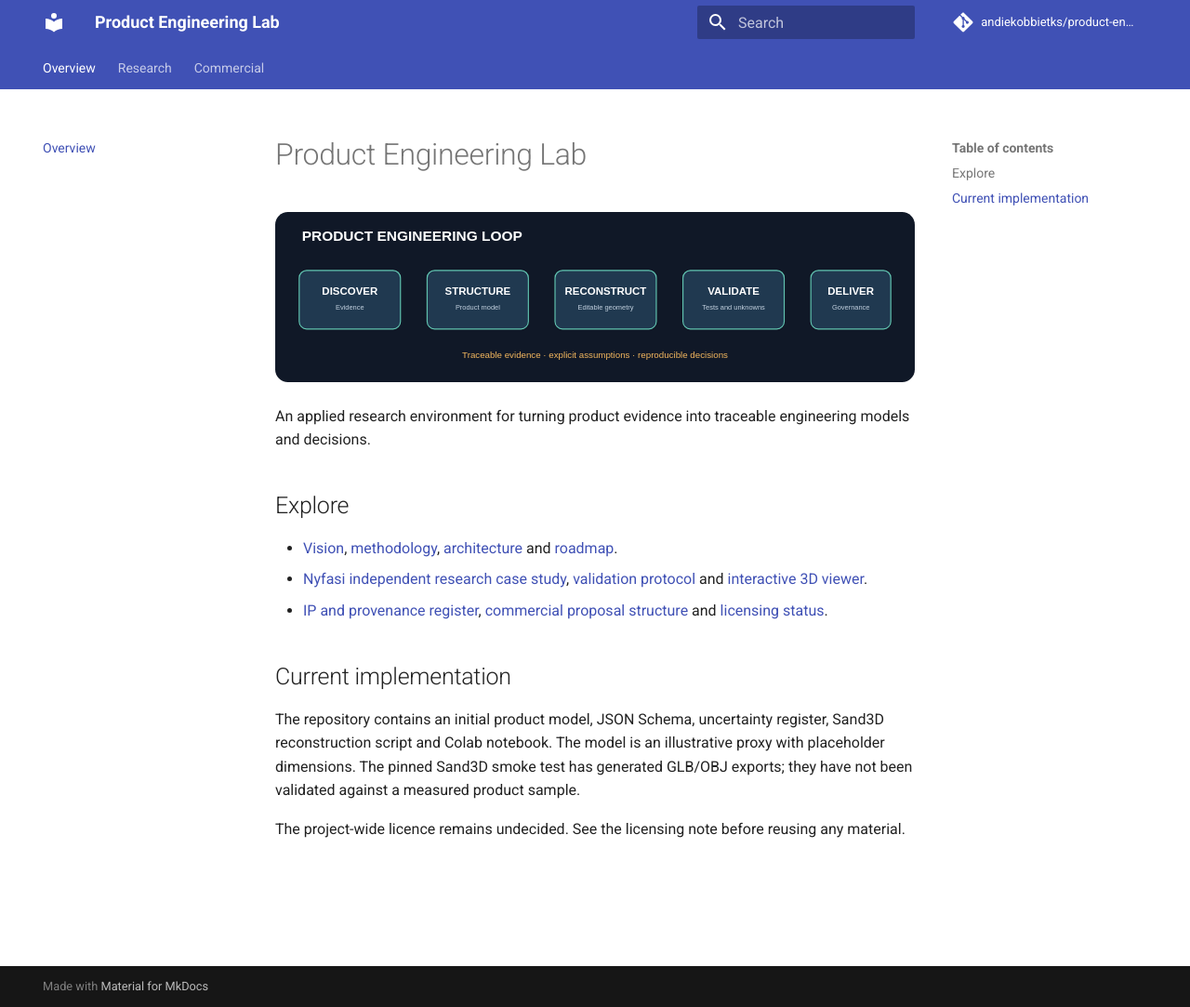
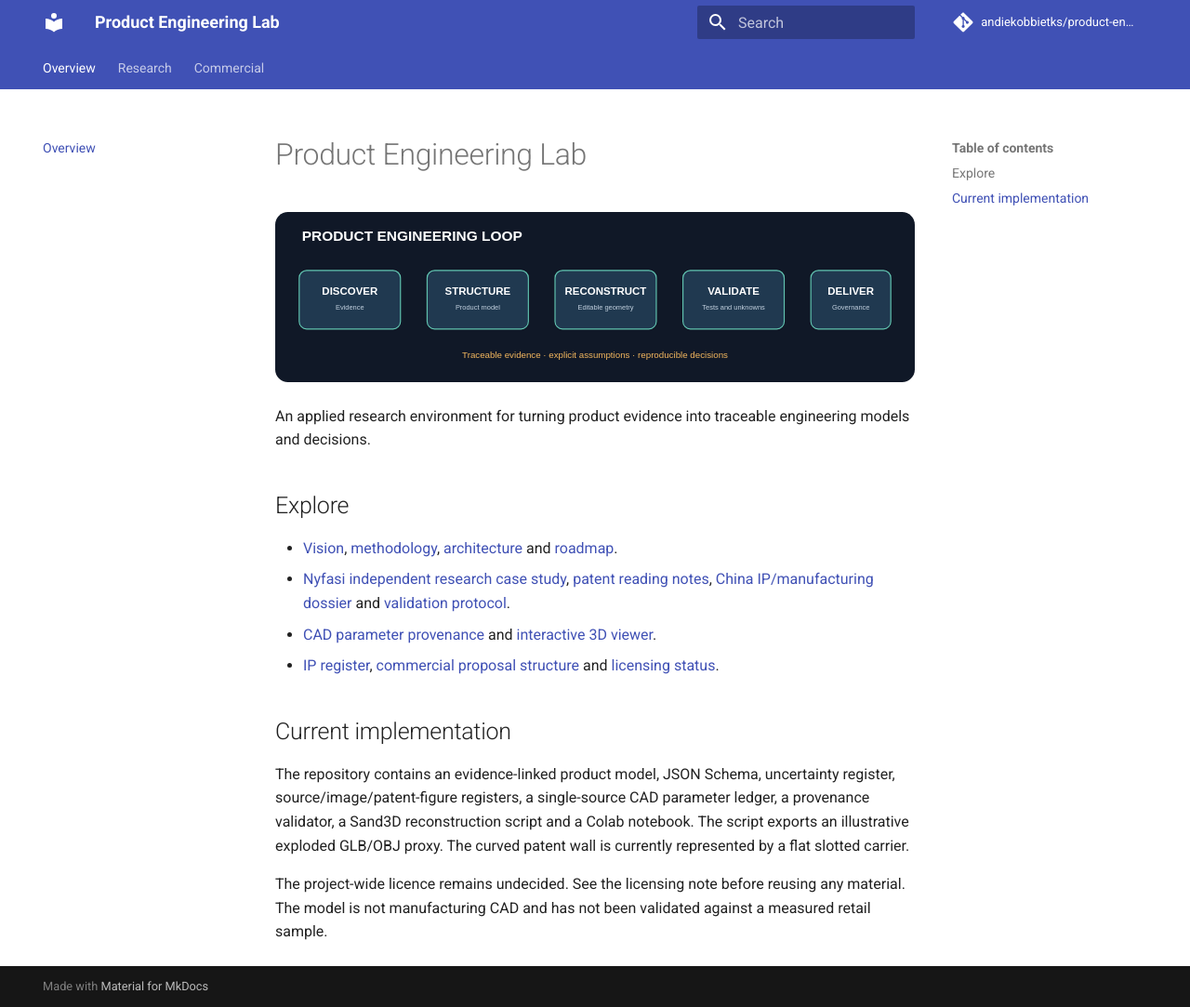
Before and after one commit to andiekobbietks/product-engineering-lab, an MkDocs documentation site: the page built from docs/index.md, in a window 1280 px wide and 1083 px high. Shown: the whole window at 93% size. Built offline with MkDocs 1.6.1 and Material for MkDocs 9.7.7, drawn with Linux system fonts in a browser that asks for light colours; comment, search, counter and statistics services are not loaded.

Commit message:
Update documentation landing page for full research dossier

```diff
--- a/docs/index.md
+++ b/docs/index.md
@@ -7,11 +7,12 @@ An applied research environment for turning product evidence into traceable engi
 ## Explore
 
 - [Vision](vision.md), [methodology](methodology.md), [architecture](architecture.md) and [roadmap](roadmap.md).
-- [Nyfasi independent research case study](experiments/nyfasi.md), [validation protocol](experiments/nyfasi-validation.md) and [interactive 3D viewer](experiments/viewer.md).
-- [IP and provenance register](ip-register.md), [commercial proposal structure](commercial-proposal.md) and [licensing status](licensing.md).
+- [Nyfasi independent research case study](experiments/nyfasi.md), [patent reading notes](experiments/patent-reading-notes.md), [China IP/manufacturing dossier](experiments/nyfasi-china-due-diligence.md) and [validation protocol](experiments/nyfasi-validation.md).
+- [CAD parameter provenance](experiments/cad-parameter-provenance.md) and [interactive 3D viewer](experiments/viewer.md).
+- [IP register](ip-register.md), [commercial proposal structure](commercial-proposal.md) and [licensing status](licensing.md).
 
 ## Current implementation
 
-The repository contains an initial product model, JSON Schema, uncertainty register, Sand3D reconstruction script and Colab notebook. The model is an illustrative proxy with placeholder dimensions. The pinned Sand3D smoke test has generated GLB/OBJ exports; they have not been validated against a measured product sample.
+The repository contains an evidence-linked product model, JSON Schema, uncertainty register, source/image/patent-figure registers, a single-source CAD parameter ledger, a provenance validator, a Sand3D reconstruction script and a Colab notebook. The script exports an illustrative exploded GLB/OBJ proxy. The curved patent wall is currently represented by a flat slotted carrier.
 
-The project-wide licence remains undecided. See the licensing note before reusing any material.
+The project-wide licence remains undecided. See the licensing note before reusing any material. The model is not manufacturing CAD and has not been validated against a measured retail sample.
```
